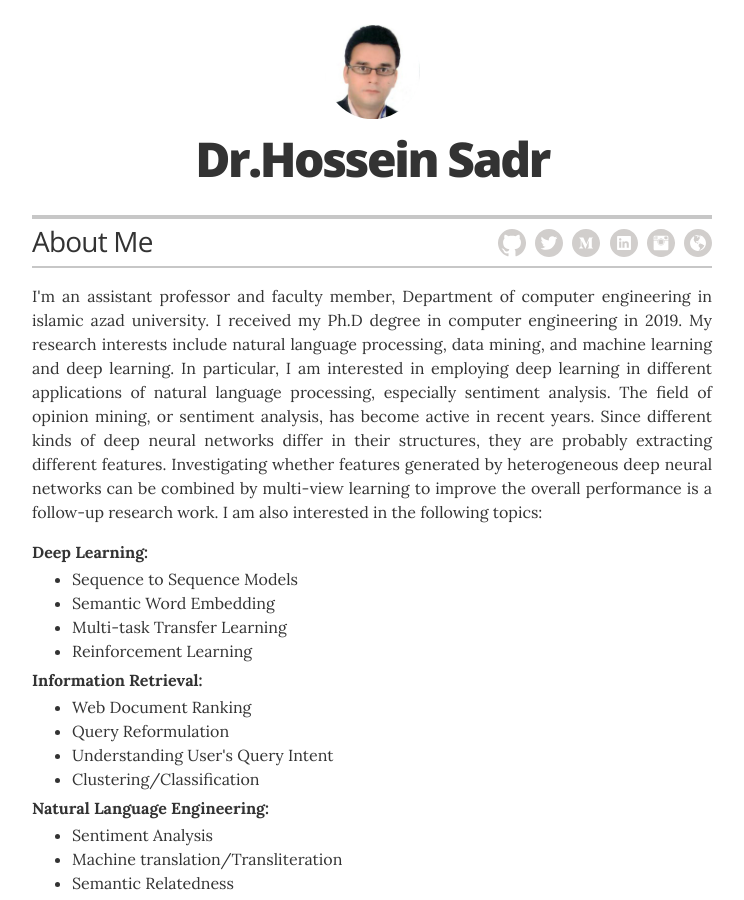
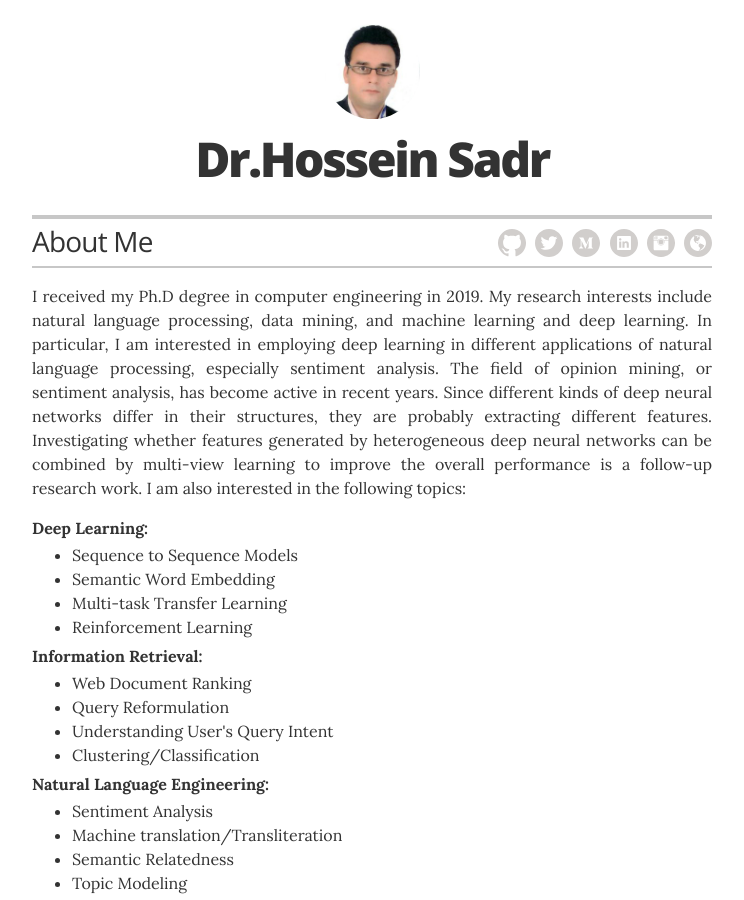
Before and after one commit to hosseinsadr/hosseinsadr.github.io, a Jekyll site: the page built from index.html, in a window 1280 px wide and 900 px high. Shown: the whole window, without its empty margins (268-1012 px from the left). Built offline with Jekyll 4.4.1, drawn with Linux system fonts in a browser that asks for light colours.

Commit message:
Update _config.yml

```diff
--- a/_config.yml
+++ b/_config.yml
@@ -23,7 +23,7 @@ resume_contact_address:         "Address"
 resume_header_contact_info:     "Address • sadr@qiau.ac.ir"
 display_header_contact_info:    "false"
 
-resume_header_intro: "<p> I'm an assistant professor and faculty member, Department of computer engineering in islamic azad university. I received my Ph.D degree in computer engineering in 2019. My research interests include natural language processing, data mining, and machine learning and deep learning. In particular, I am interested in employing deep learning in different applications of natural language processing, especially sentiment analysis. The field of opinion mining, or sentiment analysis, has become active in recent years. Since different kinds of deep neural networks differ in their structures, they are probably extracting different features. Investigating whether features generated by heterogeneous deep neural networks can be combined by multi-view learning to improve the overall performance is a follow-up research work. I am also interested in the following topics: </p><h4>Deep Learning:</h4><ul class='resume-item-list'><li>Sequence to Sequence Models</li><li>Semantic Word Embedding</li><li>Multi-task Transfer Learning</li><li>Reinforcement Learning</li></ul><h4>Information Retrieval:</h4><ul class='resume-item-list'><li>Web Document Ranking</li><li>Query Reformulation</li><li>Understanding User's Query Intent</li><li>Clustering/Classification</li></ul><h4>Natural Language Engineering:</h4><ul class='resume-item-list'><li>Sentiment Analysis</li><li>Machine translation/Transliteration</li><li>Semantic Relatedness</li><li>Topic Modeling</li></ul>"
+resume_header_intro: "<p> I received my Ph.D degree in computer engineering in 2019. My research interests include natural language processing, data mining, and machine learning and deep learning. In particular, I am interested in employing deep learning in different applications of natural language processing, especially sentiment analysis. The field of opinion mining, or sentiment analysis, has become active in recent years. Since different kinds of deep neural networks differ in their structures, they are probably extracting different features. Investigating whether features generated by heterogeneous deep neural networks can be combined by multi-view learning to improve the overall performance is a follow-up research work. I am also interested in the following topics: </p><h4>Deep Learning:</h4><ul class='resume-item-list'><li>Sequence to Sequence Models</li><li>Semantic Word Embedding</li><li>Multi-task Transfer Learning</li><li>Reinforcement Learning</li></ul><h4>Information Retrieval:</h4><ul class='resume-item-list'><li>Web Document Ranking</li><li>Query Reformulation</li><li>Understanding User's Query Intent</li><li>Clustering/Classification</li></ul><h4>Natural Language Engineering:</h4><ul class='resume-item-list'><li>Sentiment Analysis</li><li>Machine translation/Transliteration</li><li>Semantic Relatedness</li><li>Topic Modeling</li></ul>"
 
 # use "yes" to display the email contact button,
 # "no" to display an "I'm not looking for work" message,
```
